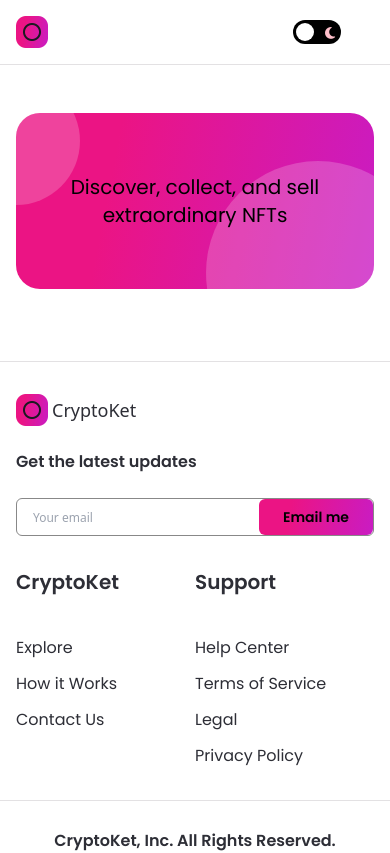
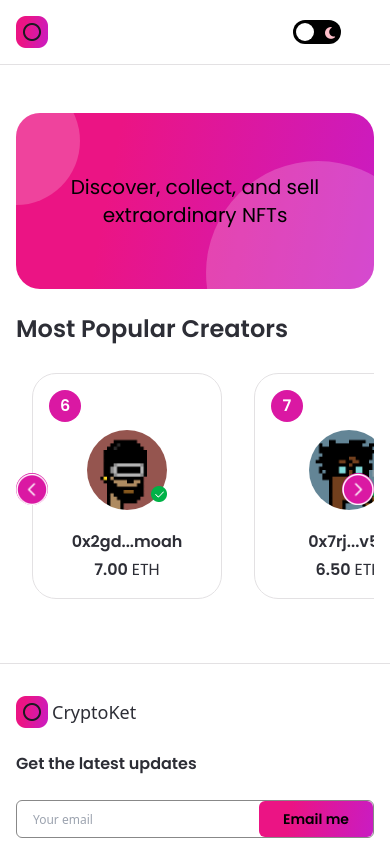
Before and after one commit to josephwork59-ux/borderfree-arc-commerce, a Next.js app: page / in a window 390 px wide. Shown: the top 853 px of the page. Built offline with nearby package versions, Linux system fonts and the light colour scheme.

Commit message:
add Top Sellers development

```diff
--- /dev/null
+++ b/components/CreatorCard.jsx
@@ -0,0 +1,39 @@
+import React from 'react';
+import Image from 'next/image';
+
+import images from '../assets';
+
+const CreatorCard = ({ rank, creatorImage, creatorName, creatorEths }) => (
+  <div className="min-w-190 minlg:min-w-240 dark:bg-nft-black-3 bg-white border dark:border-nft-black-3 border-nft-gray-1 rounded-3xl flex flex-col p-4 m-4">
+    <div className="w-8 h-8 minlg:w-10 minlg:h-10 bg-nft-red-violet flexCenter rounded-full">
+      <p className="font-poppins text-white font-semibold text-base minlg:text-lg">{rank}</p>
+    </div>
+
+    <div className="my-2 flex justify-center">
+      <div className="relative w-20 h-20 minlg:w-28 minlg:h-28">
+        <Image
+          src={creatorImage}
+          layout="fill"
+          objectFit="cover"
+          alt="creatorName"
+          className="rounded-full"
+        />
+        <div className="absolute w-4 h-4 minlg:w-7 minlg:h-7 bottom-2 -right-0">
+          <Image
+            src={images.tick}
+            layout="fill"
+            objectFit="contain"
+            alt="tick"
+          />
+        </div>
+      </div>
+    </div>
+
+    <div className="mt-3 minlg:mt-7 text-center flexCenter flex-col">
+      <p className="font-poppins dark:text-white text-nft-black-1 font-semibold text-base">{creatorName}</p>
+      <p className="mt-1 font-poppins dark:text-white text-nft-black-1 font-semibold text-base">{creatorEths.toFixed(2)} <span className="font-normal">ETH</span></p>
+    </div>
+  </div>
+);
+
+export default CreatorCard;
--- a/components/index.js
+++ b/components/index.js
@@ -2,5 +2,6 @@
 import Footer from './Footer';
 import Button from './Button';
 import Banner from './Banner';
+import CreatorCard from './CreatorCard';
 
-export { Navbar, Footer, Button, Banner };
+export { Navbar, Footer, Button, Banner, CreatorCard };
--- a/pages/index.js
+++ b/pages/index.js
@@ -1,6 +1,51 @@
-import Banner from '../components/Banner';
+import { useState, useEffect, useRef } from 'react';
+import Image from 'next/image';
+import { useTheme } from 'next-themes';
 
-const Home = () => (
+import { Banner, CreatorCard } from '../components';
+
+import images from '../assets';
+import { makeid } from '../utils/makeId';
+
+const Home = () => {
+  const [hideButtons, setHideButtons] = useState(false);
+  const { theme } = useTheme();
+  const parentRef = useRef(null);
+  const scrollRef = useRef(null);
+
+  const handleScroll = (direction) => {
+    const { current } = scrollRef;
+
+    const scrollAmount = window.innerWidth > 1000 ? 270 : 210;
+
+    if (direction === 'left') {
+      current.scrollLeft -= scrollAmount;
+    } else {
+      current.scrollLeft += scrollAmount;
+    }
+  };
+
+  const isScollable = () => {
+    const { current } = scrollRef;
+    const { current: parent } = parentRef;
+
+    if (current?.scrollWidth >= parent?.offsetWidth) {
+      setHideButtons(false);
+    } else {
+      setHideButtons(true);
+    }
+  };
+
+  useEffect(() => {
+    isScollable();
+    window.addEventListener('resize', isScollable);
+
+    return () => {
+      window.removeEventListener('resize', isScollable);
+    };
+  });
+
+  return (
     <div className="flex justify-center sm:px-4 p-12">
       <div className="w-full minmd:w-4/5">
         <Banner
@@ -8,8 +53,55 @@
           childStyles="md:text-4xl sm:text-2xl xs:text-xl text-center"
           parentStyles="justify-start mb-6 h-72 sm:h-60 p-12 xs:p-4 xs:h-44 rounded-3xl"
         />
+
+        <div>
+          <h1 className="font-poppins dark:text-white text-nft-black-1 text-2xl minlg:text-4xl font-semibold ml-4 xs:ml-0">Most Popular Creators</h1>
+
+          <div className="relative flex-1 max-w-full flex mt-3" ref={parentRef}>
+            <div className="flex flex-row w-max overflow-x-scroll no-scrollbar select-none" ref={scrollRef}>
+              {[6, 7, 8, 9, 10].map((i) => (
+                <CreatorCard
+                  key={`creator-${i}`}
+                  rank={i}
+                  creatorImage={images[`creator${i}`]}
+                  creatorName={`0x${makeid(3)}...${makeid(4)}`}
+                  creatorEths={10 - i * 0.5}
+                />
+              ))}
+              {!hideButtons && (
+                <>
+                  <div
+                    onClick={() => handleScroll('left')}
+                    className="absolute w-8 h-8 bg-nft-red-violet rounded-full minlg:w-12 minlg:h-12 top-45 cursor-pointer left-0"
+                  >
+                    <Image
+                      src={images.left}
+                      layout="fill"
+                      objectFit="contain"
+                      alt="left_arrow"
+                      className={theme === 'light' ? 'filter invert' : undefined}
+                    />
+                  </div>
+                  <div
+                    onClick={() => handleScroll('right')}
+                    className="absolute w-8 h-8 bg-nft-red-violet rounded-full minlg:w-12 minlg:h-12 top-45 cursor-pointer right-0"
+                  >
+                    <Image
+                      src={images.right}
+                      layout="fill"
+                      objectFit="contain"
+                      alt="left_arrow"
+                      className={theme === 'light' ? 'filter invert' : undefined}
+                    />
+                  </div>
+                </>
+              )}
+            </div>
+          </div>
+        </div>
       </div>
     </div>
   );
+};
 
 export default Home;
--- /dev/null
+++ b/utils/makeId.js
@@ -0,0 +1,12 @@
+export const makeid = (Length) => {
+  let result = '';
+
+  const characters = 'abcdefghijklmnopqrstuvwxyz0123456789';
+  const charactersLength = characters.length;
+
+  for (let i = 0; i < Length; i += 1) {
+    result += characters.charAt(Math.floor(Math.random() * charactersLength));
+  }
+
+  return result;
+};
```
Lines whose indentation alone changed are shown as unchanged.
